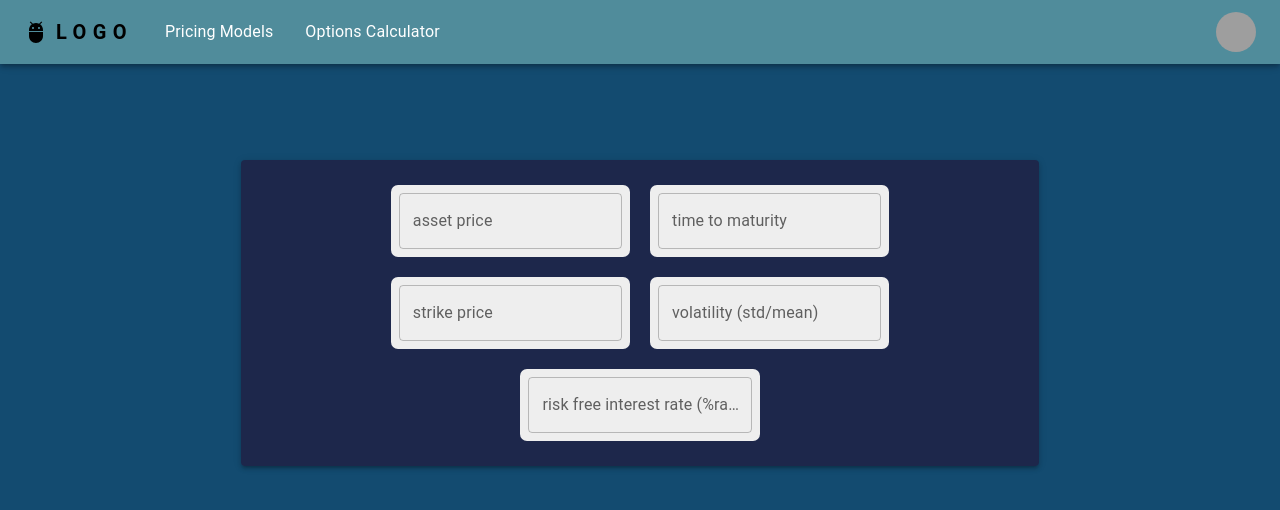
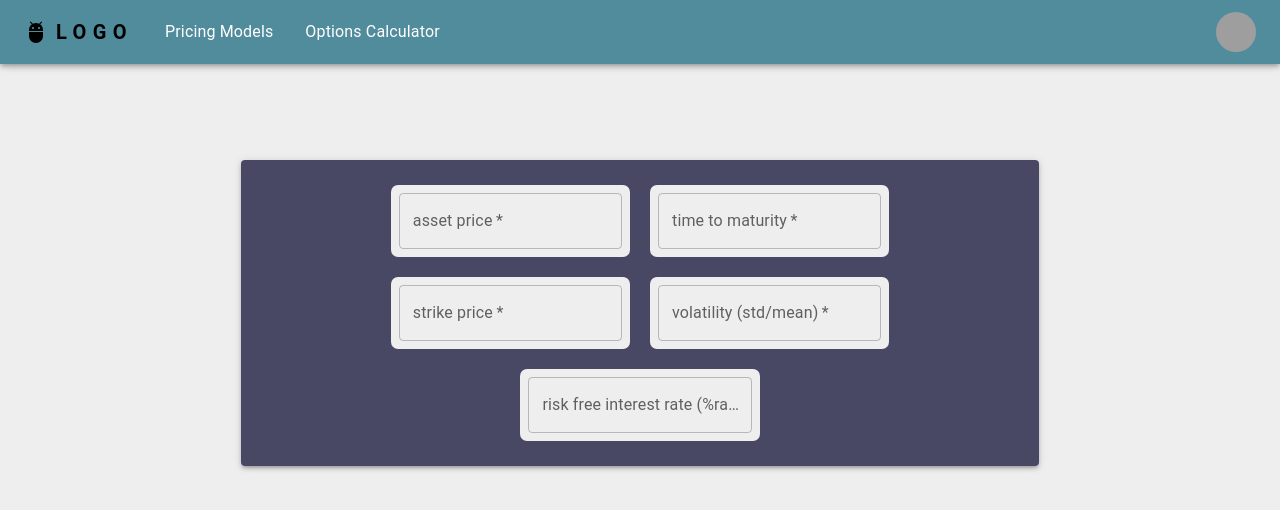
Before and after one commit to Kushagra-2023/Options-Pricing, a React (Create React App) app: page /blackscholes in a window 1280 px wide. Shown: the top 510 px of the page. Built offline with nearby package versions, Linux system fonts and the light colour scheme; grey boxes are pictures that could not be loaded.

Commit message:
Started black-scholes page

```diff
--- a/src/index.css
+++ b/src/index.css
@@ -5,7 +5,7 @@ body {
   font-family: 'Fira Sans', sans-serif; /* Only use Fira Sans */
   -webkit-font-smoothing: antialiased;
   -moz-osx-font-smoothing: grayscale;
-  background-color: #134B70;
+  background-color: #EEEEEE;
   padding-left: 50px;
   padding-right: 50px;
   /* background-image: url('https://cdn.pixabay.com/photo/2024/01/06/02/44/ai-generated-8490532_640.png');
--- a/src/pages/BlackScholes/BlackScholes.js
+++ b/src/pages/BlackScholes/BlackScholes.js
@@ -28,10 +28,11 @@ export default function BasicTextFields() {
           flexDirection: 'row',
           flexWrap: 'wrap',
           marginTop: '20vh',
-          transition: 'transform 1.5s ease', // Apply transition
-          transform: isVisible ? 'translateY(0)' : 'translateY(-50px)', // Initial position
+          transition: 'transform 0.3s ease', // Apply transition
+          transform: isVisible ? 'scaleY(1)' : 'scaleY(0)', // Initial position
           padding: '15px',
-          height: 'fit-content'
+          height: 'fit-content',
+          transformOrigin: 'top', // Set the transform origin to the top
         }}
       >
         {/* <Box
@@ -103,7 +104,10 @@ export default function BasicTextFields() {
             borderRadius='7px'
             margin='10px'
           >
-            <TextField id={`outlined-basic-${index}`} label={field} variant="outlined" />
+            <TextField id={`outlined-basic-${index}`} label={field}
+                required // Make the field mandatory
+              type="number" // Restrict input to numeric values
+              variant="outlined" />
           </Box>
         ))}
       </Paper>
```
